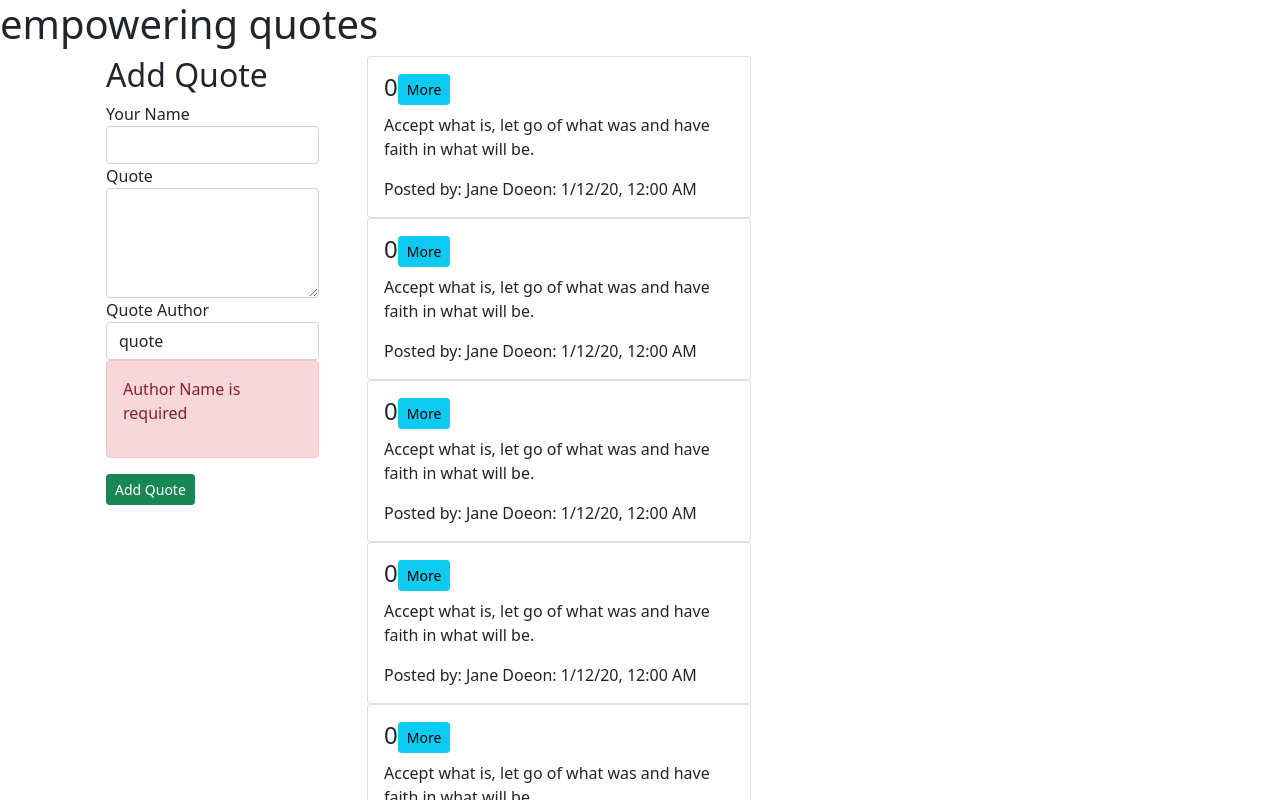
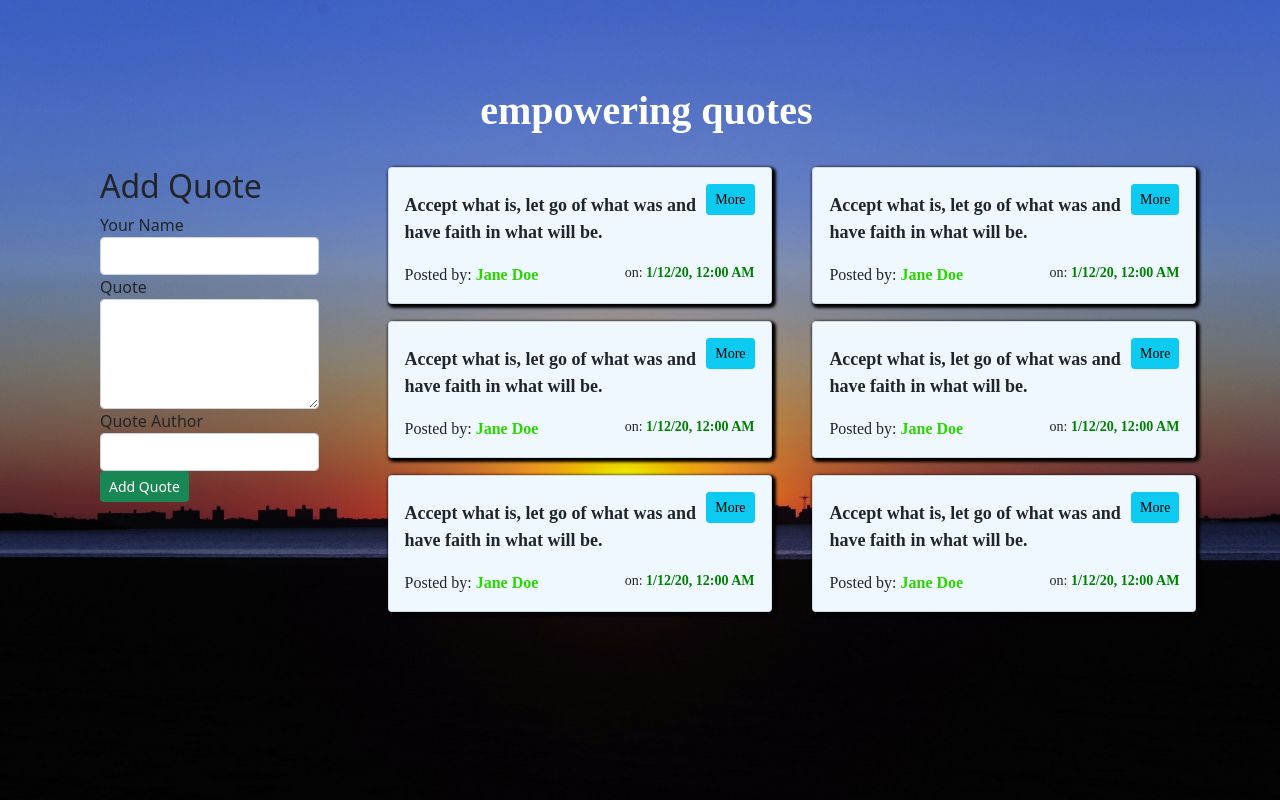
Before and after one commit to KamauDev-maker/quote, an Angular app: page / in a window 1280 px wide. Shown: the top 800 px of the page. Built offline with nearby package versions, Linux system fonts and the light colour scheme.

Commit message:
adding styles on the parent component

```diff
--- a/src/app/quote-detail/quote-detail.component.css
+++ b/src/app/quote-detail/quote-detail.component.css
@@ -0,0 +1,10 @@
+#like{
+    font-size: 16px;
+}
+#dislike{
+    font-size: 16px;
+}
+#delete{
+    font-size: 20px;
+    margin-right: 2%;
+}
--- a/src/app/quote-detail/quote-detail.component.ts
+++ b/src/app/quote-detail/quote-detail.component.ts
@@ -10,9 +10,9 @@ export class QuoteDetailComponent implements OnInit {
   @Input() quoty: Quote;
   @Output() isRead = new EventEmitter<boolean>();
 
-  quoteComplete(complete:boolean){
-    this.isRead.emit(complete)
-  }
+  // quoteComplete(complete:boolean){
+  //   this.isRead.emit(complete)
+  // }
   deleteQuote(read:boolean){
     this.isRead.emit(read)
   }
--- a/src/app/quote-form/quote-form.component.html
+++ b/src/app/quote-form/quote-form.component.html
@@ -1,27 +1,32 @@
 <div class="container-fluid">
     <h2 class="heading">Add Quote</h2>
-    <!-- <hr> -->
-    <form (ngSubmit)='submitQuote()' #quotesForm='ngForm'>
+    <form (ngSubmit)='addQuote()' #quotesForm='ngForm'>
         <div class="form-group">
           <label for="name">Your Name</label>
-          <input type="text" required class="form-control" id="name" [(ngModel)]="newQuote.name" name="name" #name='ngModel' minlength="3">
+          <input type="text" required class="form-control" id="name" [(ngModel)]="quoted.name" name="name" #name='ngModel'required>
           <div [hidden]="name.invalid || name.pristine" class="alert alert-danger">
-              <p>Name is required</p>
+              <!-- <div *ngIf="name.errors"> -->
+                Name is required
+              <!-- </div> -->
           </div>
         </div>
 
         <div class="form-group">
           <label for="description">Quote</label>
-          <textarea class="form-control" id="quote" rows="4" required [(ngModel)]="newQuote.name" name="quote" #quote='ngModel'></textarea>
-          <div [hidden]="quote.invalid && quote.pristine" class="alert alert-danger">
-              <p>Quote is required</p>
+          <textarea class="form-control" id="quote" rows="4"[(ngModel)]="quoted.quote" name="quote" #quote='ngModel'required></textarea>
+          <div [hidden]="quote.invalid || quote.dirty" class="alert alert-danger">
+            <div *ngIf="quote.errors">
+                Quote is required
+            </div>
           </div>
         </div>
         <div class="form-group">
           <label for="name">Quote Author</label>
-          <input type="text" required class="form-control" id="author"[(ngModel)]="quote.name" name="author" #author='ngModel'>
-          <div [hidden]="author.invalid && author.dirty" class="alert alert-danger">
-                <p>Author Name is required</p>
+          <input type="text" required class="form-control" id="author"[(ngModel)]="quoted.author" name="author" #author='ngModel'required>
+          <div [hidden]="author.invalid || author.pristine" class="alert alert-danger">
+            <div *ngIf="author.errors">
+                Author Name is required.
+            </div>
           </div>
         </div>
         <button type="submit" class="btn btn-sm btn-success">Add Quote</button>
--- a/src/app/quote-form/quote-form.component.ts
+++ b/src/app/quote-form/quote-form.component.ts
@@ -7,18 +7,14 @@ import { Quote } from '../quote';
   styleUrls: ['./quote-form.component.css']
 })
 export class QuoteFormComponent implements OnInit {
-  newQuote = new Quote(0,"","","",new Date(),new Date(),0,0);
-  @Output() addQuote = new EventEmitter<Quote>();
+  quoted = new Quote(0,"","","",new Date(),0,0);
+  @Output() add = new EventEmitter<Quote>();
 
 
-  submitQuote(){
-    this.addQuote.emit(this.newQuote)
+  addQuote(){
+    this.add.emit(this.quoted);
+    this.quoted = new Quote(0,"","","",new Date(),0,0);
   }
-
-  // addQuote(){
-  //   this.add.emit(this.quoted);
-  //   this.quoted = new Quote(0,"","","",new Date(),new Date(),0,0);
-  // }
 
   constructor() { }
 
--- a/src/app/quote.ts
+++ b/src/app/quote.ts
@@ -1,6 +1,7 @@
 export class Quote {
    showInfo: boolean;
-   constructor(public id: number,public name:string,public quote:string,public author:string, public completeDate:Date ,public datePosted: Date,public likes:number,public dislikes:number){
+  completeDate: Date;
+   constructor(public id: number,public name:string,public quote:string,public author:string,public datePosted: Date,public likes:number,public dislikes:number){
        this.showInfo=false;
    }
 }
--- a/src/app/quotes/quotes.component.css
+++ b/src/app/quotes/quotes.component.css
@@ -0,0 +1,54 @@
+h1{
+    font-family: 'Special Elite', cursive;
+    color: white;
+    text-align: center;
+    font-weight: bolder;
+    padding-bottom: 2%;
+    padding-top: 2%;
+  }
+  h4{
+    font-family: 'Architects Daughter', cursive;
+  }
+  span{
+    font-family: 'Architects Daughter', cursive;
+  }
+  .overlay{
+    border-radius: 5px;
+    margin-top:4%;
+    margin-left: 4%;
+    margin-right: 4%;
+    margin-bottom: 5%;
+    padding-top: 1%;
+    padding-left: 1%;
+    padding-bottom: 5%;
+  }
+  #name{
+    color:rgb(43, 214, 0);
+    font-weight: 700;
+  }
+  .all-cards{
+    display: flex;
+    flex-wrap: wrap;
+    justify-content: space-around;
+  }
+  #quotes-button{
+    float: right;
+  }
+  .card{
+    margin-bottom: 2%;
+    background-color: aliceblue;
+    box-shadow: 2px 2px 3px 2px black;
+  }
+  #date{
+    float: right;
+    font-size: 14px;
+  }
+  #datecolor{
+    color: green;
+    font-weight: 700;
+  }
+  .card-text{
+    font-family: 'Handlee', cursive;
+    font-weight: 570;
+    font-size: 18px;
+  }
--- a/src/app/quotes/quotes.component.html
+++ b/src/app/quotes/quotes.component.html
@@ -1,17 +1,19 @@
 <div class="overlay">
     <h1>{{title}}</h1>
-    <div class="container">
+    <div class="container-fluid">
         <div class="row">
             <div class="col-sm-3">
-             <app-quote-form (addQuote)="addNewQuote($event)"></app-quote-form>
+             <app-quote-form (add)="addNewQuote($event)"></app-quote-form>
             </div>
             <div class="col-sm-9">
                 <div class="all-cards">
                     <div *ngFor="let quote of sortQuotes let i=index" class="card" style="width: 24rem;">
                       <div class="card-body">
-                           <h4 class="card-title"appHighlightQuote>{{quote.likes}}<button (click)="displayInfo(i)" class="btn btn-info btn-sm" id="quotes-button">More</button></h4>
+                           <h4 class="card-title"appHighlightQuote><button (click)="displayInfo(i)" class="btn btn-info btn-sm" id="quotes-button">More</button></h4>
                            <p class="card-text" id="param">{{quote.quote}}</p>
-                           <!-- <app-quote-details *ngIf='quote.showInfo' bind-quoty='quote' (isRead)='quoteDelete($event,i)'></app-quote-details> -->
+                           <div *ngIf="quote.showInfo">
+                               <app-quote-detail [quoty]="quote" (isRead)="quoteDelete($event, i)"></app-quote-detail>
+                           </div>
                            <span class="card-subtitle mb-2">Posted by: <span id="name">{{quote.name}}</span><span id="date">on: <span id="datecolor">{{quote.datePosted|date:'short'}}</span></span></span>
                         </div>
                     </div>
--- a/src/app/quotes/quotes.component.ts
+++ b/src/app/quotes/quotes.component.ts
@@ -9,12 +9,12 @@ import { Quote } from '../quote';
 export class QuotesComponent implements OnInit {
   title = 'empowering quotes'
   quotes:Quote[] = [
-    new Quote (1,'Jane Doe','Accept what is, let go of what was and have faith in what will be.','John Doe',new Date(2020,0,12),new Date(2020,0,12),0,0),
-    new Quote (1,'Jane Doe','Accept what is, let go of what was and have faith in what will be.','John Doe',new Date(2019,11,18),new Date(2020,0,12),0,0),
-    new Quote (1,'Jane Doe','Accept what is, let go of what was and have faith in what will be.','John Doe',new Date(2021,6,30),new Date(2020,0,12),0,0),
-    new Quote (1,'Jane Doe','Accept what is, let go of what was and have faith in what will be.','John Doe',new Date(2018,7,12),new Date(2020,0,12),0,0),
-    new Quote (1,'Jane Doe','Accept what is, let go of what was and have faith in what will be.','John Doe',new Date(2017,3,28),new Date(2020,0,12),0,0),
-    new Quote (1,'Jane Doe','Accept what is, let go of what was and have faith in what will be.','John Doe',new Date(2022,3,12),new Date(2020,0,12),0,0),
+    new Quote (1,'Jane Doe','Accept what is, let go of what was and have faith in what will be.','John Doe',new Date(2020,0,12),2,0),
+    new Quote (2,'Jane Doe','Accept what is, let go of what was and have faith in what will be.','John Doe',new Date(2020,0,12),0,0),
+    new Quote (3,'Jane Doe','Accept what is, let go of what was and have faith in what will be.','John Doe',new Date(2020,0,12),0,0),
+    new Quote (4,'Jane Doe','Accept what is, let go of what was and have faith in what will be.','John Doe',new Date(2020,0,12),0,0),
+    new Quote (5,'Jane Doe','Accept what is, let go of what was and have faith in what will be.','John Doe',new Date(2020,0,12),0,0),
+    new Quote (6,'Jane Doe','Accept what is, let go of what was and have faith in what will be.','John Doe',new Date(2020,0,12),0,0)
   ]
   get sortQuotes() {
     return this.quotes.sort((a, b) => {
--- a/src/styles.css
+++ b/src/styles.css
@@ -1 +1,11 @@
-@import "~bootstrap/dist/css/bootstrap.css"
+@import"~bootstrap/dist/css/bootstrap.css";
+
+
+body{
+    background-image: url(../src/assets/scenic-view-of-sunset-3.jpg);
+    background-position: center center;
+    background-repeat: no-repeat;
+    background-size: cover;
+    background-attachment: fixed;
+
+}
```
Also changed, not shown: src/assets/scenic-view-of-sunset-3.jpg (added).
